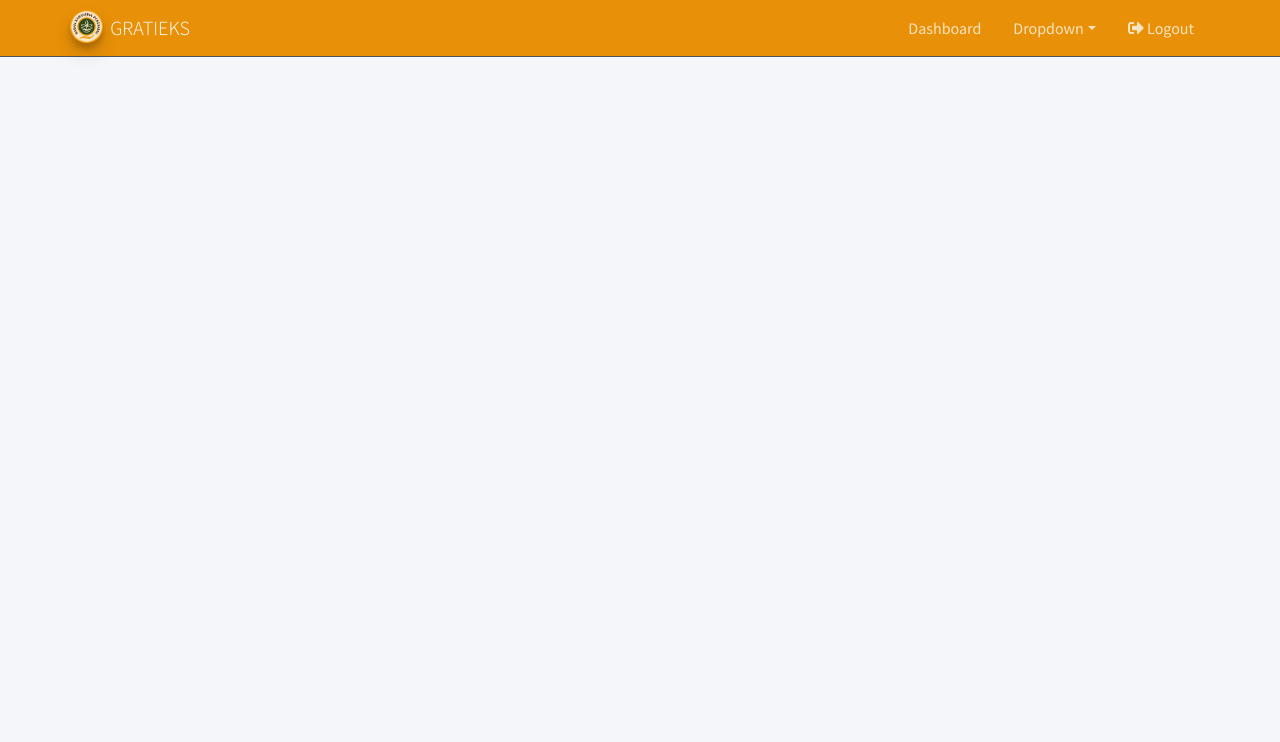
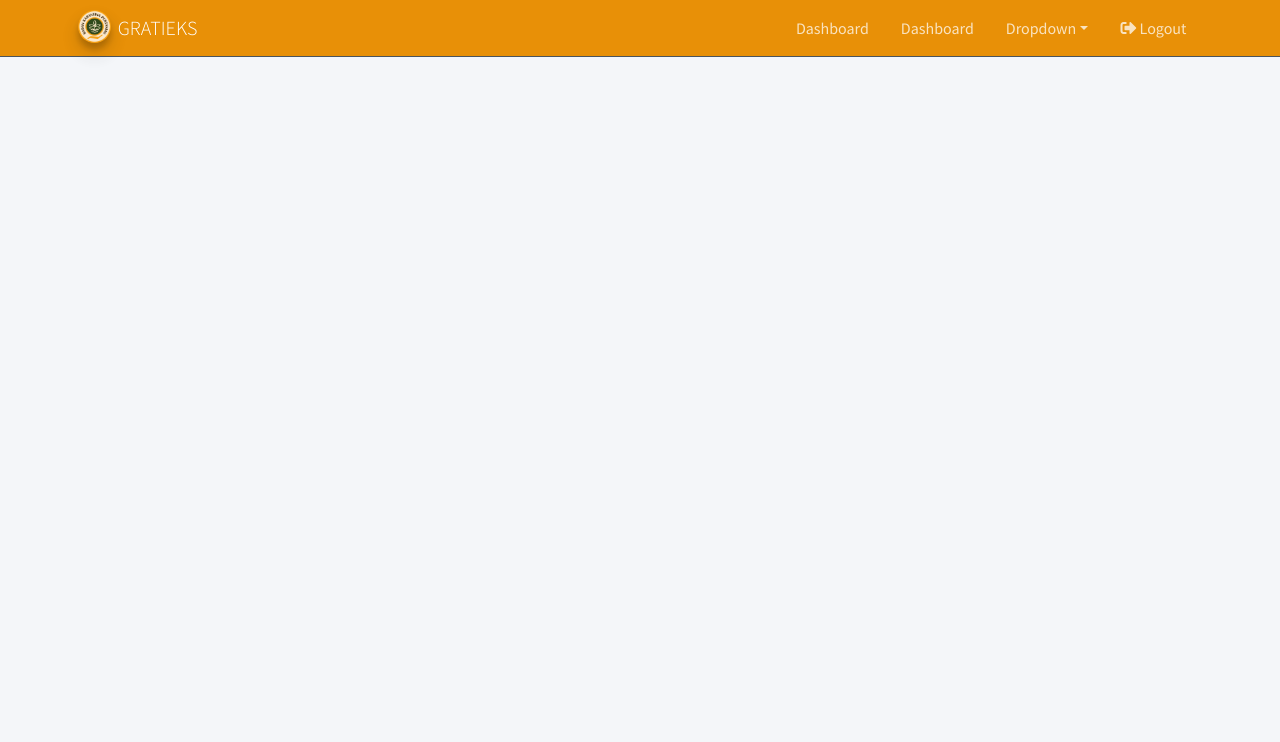
Before and after one commit to hectast/newGRATIEKS, a PHP site: page /newGRATIEKS/main.php in a window 1280 px wide. Shown: the top 742 px of the page. Run offline with PHP 8.4, Linux system fonts and the light colour scheme; some libraries are stand-ins or nearby versions.

Commit message:
revisi lo navbar fix

```diff
--- a/views/layout/navbar.php
+++ b/views/layout/navbar.php
@@ -1,5 +1,5 @@
   <!-- Navbar -->
-  <nav class="main-header navbar navbar-expand bgc-yellow navbar-dark">
+  <nav class="main-header navbar navbar-expand-md bgc-yellow navbar-dark">
       <div class="container">
           <a href="#" class="navbar-brand">
               <img src="assets/dist/img/LOGO1.png" alt="AdminLTE Logo" class="brand-image img-circle elevation-3" style="opacity: .8">
@@ -13,6 +13,9 @@
           <div class="collapse navbar-collapse order-3" id="navbarCollapse">
               <!-- Left navbar links -->
               <ul class="navbar-nav ml-auto">
+                  <li class="nav-item">
+                      <a href="index3.html" class="nav-link nvlnk">Dashboard</a>
+                  </li>
                   <li class="nav-item">
                       <a href="index3.html" class="nav-link nvlnk">Dashboard</a>
                   </li>
```
